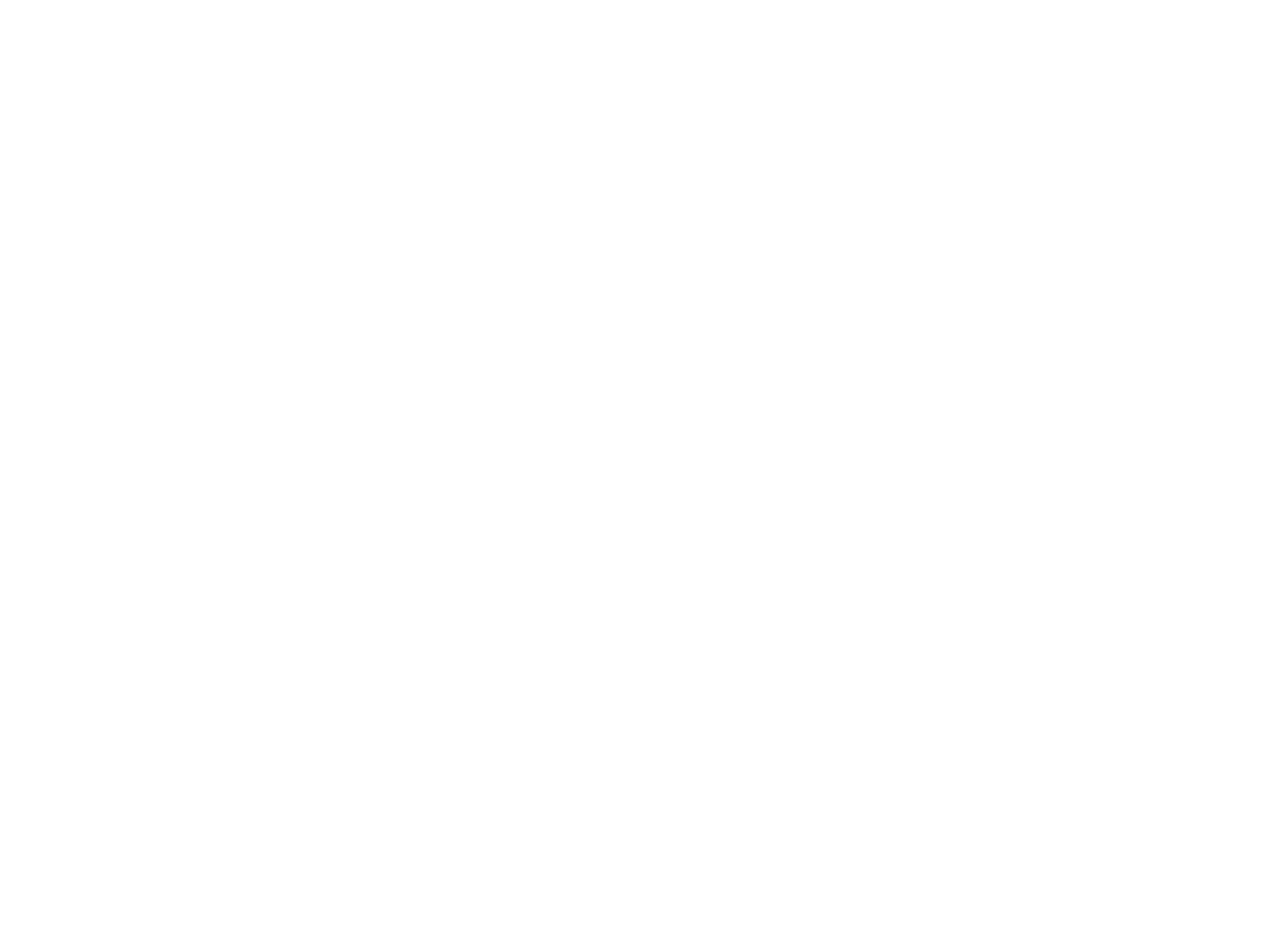
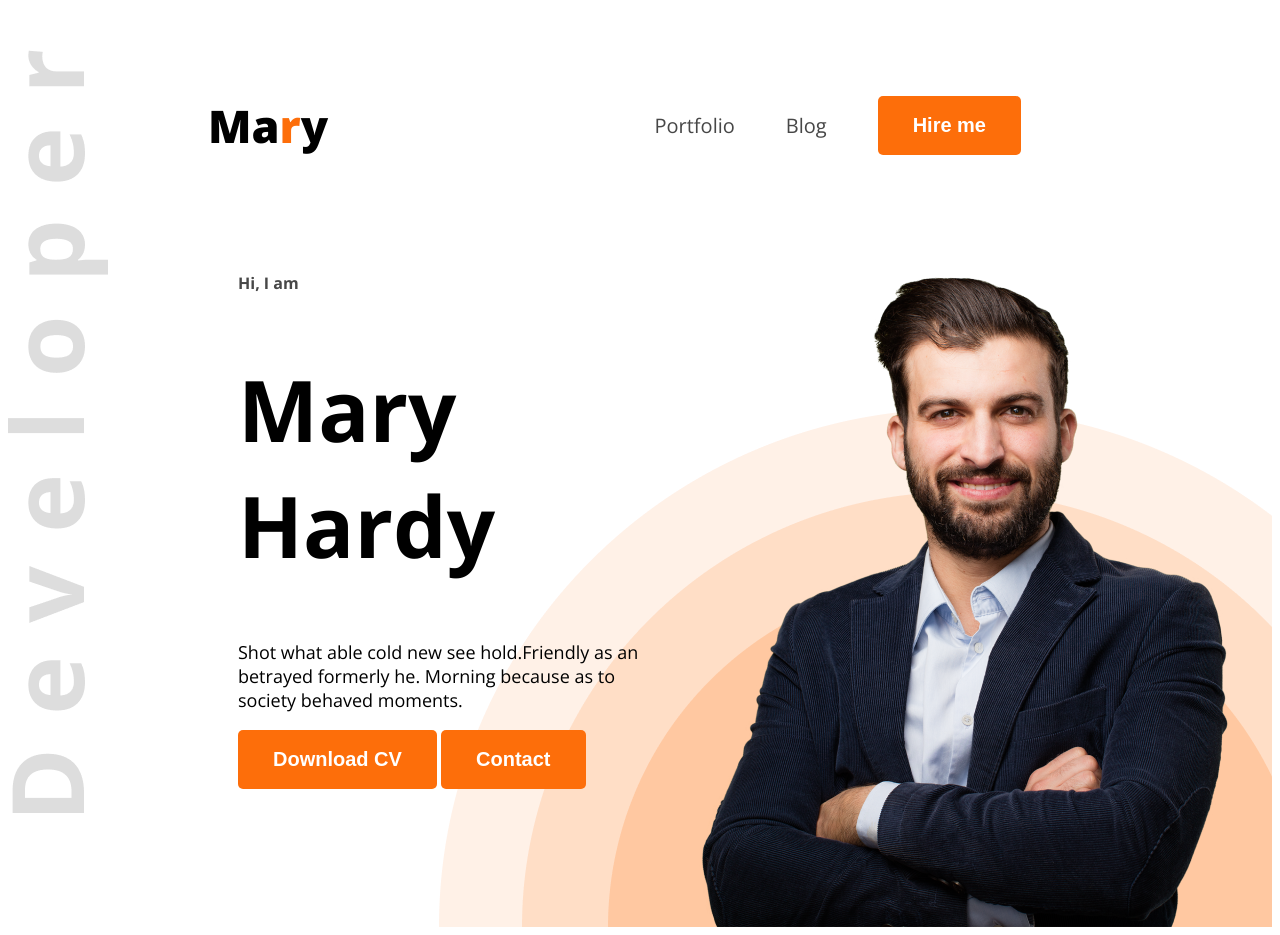
Before and after one commit to TanzirulIslam22/study-portfolio, a plain HTML site: page index.html in a window 1280 px wide. Before the commit the page ends 800 px from the top, so only its background shows below. Drawn offline with nearby package versions, Linux system fonts and the light colour scheme.

Commit message:
banner almost ready

```diff
--- /dev/null
+++ b/Styles/style.css
@@ -0,0 +1,90 @@
+.open-sans-normal {
+  font-family: "Open Sans", sans-serif;
+  font-optical-sizing: auto;
+  font-style: normal;
+  font-variation-settings: "wdth" 100;
+}
+
+/* shared style  */
+.text-primary {
+  color: #fd6e0a;
+}
+
+.dark-2 {
+  color: #474747;
+}
+
+.btn-primary {
+  background-color: #fd6e0a;
+  font-weight: bold;
+  font-size: 20px;
+  color: #ffffff;
+  padding: 18px 35px;
+  border-radius: 5px;
+  border: none;
+}
+
+/* header */
+
+.header{
+    background-image: url(../images/developer.png),url(../images/header_bg.png);
+    background-repeat: no-repeat;
+    background-position: top left, bottom right ;
+}
+
+/* nav styles */
+nav {
+  display: flex;
+  align-items: center;
+  justify-content: space-between;
+  margin: 50px 200px;
+}
+
+.nav-title {
+  font-weight: 800;
+  font-size: 45px;
+}
+
+nav ul {
+  display: flex;
+  align-items: center;
+}
+
+nav ul li {
+  list-style: none;
+  margin-right: 51px;
+}
+
+nav li a {
+  text-decoration: none;
+  font-size: 20px;
+}
+
+/* banner styles */
+
+.banner{
+    display: flex;
+    justify-content: space-between;
+    margin: 0 35px 0 230px;
+}
+.banner-content{
+    max-width: 580px;
+}
+
+.banner-greetings {
+  font-size: 45px;
+  font-weight: 600;
+}
+
+.banner-title {
+  font-weight: bold;
+  font-size: 85px;
+}
+
+.banner-description{
+    font-size: 18px;
+}
+
+.banner-profile-picture{
+
+}
--- a/index.html
+++ b/index.html
@@ -1,13 +1,44 @@
 <!DOCTYPE html>
 <html lang="en">
-<head>
-    <meta charset="UTF-8">
-    <meta name="viewport" content="width=device-width, initial-scale=1.0">
+  <head>
+    <meta charset="UTF-8" />
+    <meta name="viewport" content="width=device-width, initial-scale=1.0" />
     <title>Web Developer Portfolio</title>
-</head>
-<body>
-    <header></header>
+    <link rel="preconnect" href="https://fonts.googleapis.com" />
+    <link rel="preconnect" href="https://fonts.gstatic.com" crossorigin />
+    <link
+      href="https://fonts.googleapis.com/css2?family=Caveat:wght@400..700&family=Open+Sans:ital,wght@0,300..800;1,300..800&display=swap"
+      rel="stylesheet"
+    />
+    <link rel="stylesheet" href="Styles/style.css" />
+  </head>
+  <body class="open-sans-normal">
+    <header class="header">
+      <nav>
+        <h3 class="nav-title">Ma<span class="text-primary">r</span>y</h3>
+        <ul>
+          <li><a class="dark-2" href="">Portfolio</a></li>
+          <li><a class="dark-2" href="">Blog</a></li>
+          <li>
+            <a href=""><button class="btn-primary">Hire me</button></a>
+          </li>
+        </ul>
+      </nav>
+      <div class="banner">
+        <div class="banner-content">
+          <h4 class="banner-grettinga dark-2">Hi, I am</h4>
+          <h1 class="banner-title">Mary Hardy</h1>
+          <p class="banner-description">
+            Shot what able cold new see hold.Friendly as an betrayed formerly
+            he. Morning because as to society behaved moments.
+          </p>
+          <button class="btn-primary">Download CV</button>
+          <button class="btn-primary">Contact</button>
+        </div>
+        <img class="banner-profile-picture" src="images/hardy.png" alt="" />
+      </div>
+    </header>
     <main></main>
     <footer></footer>
-</body>
+  </body>
 </html>
```
